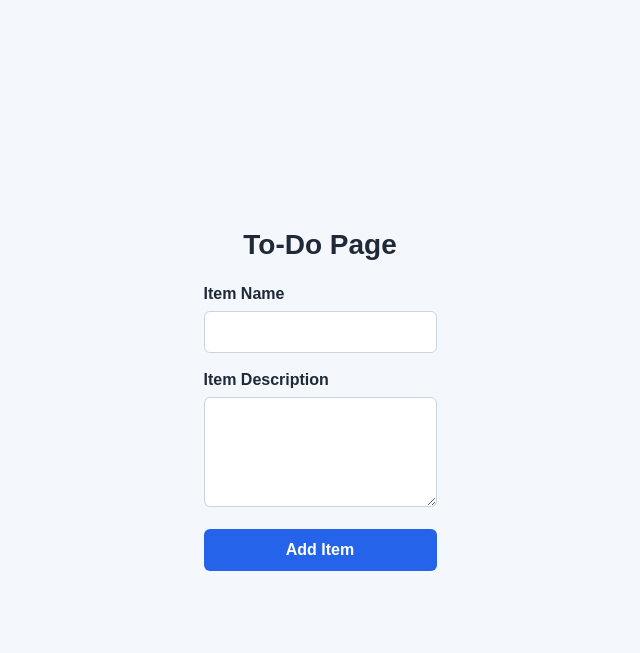
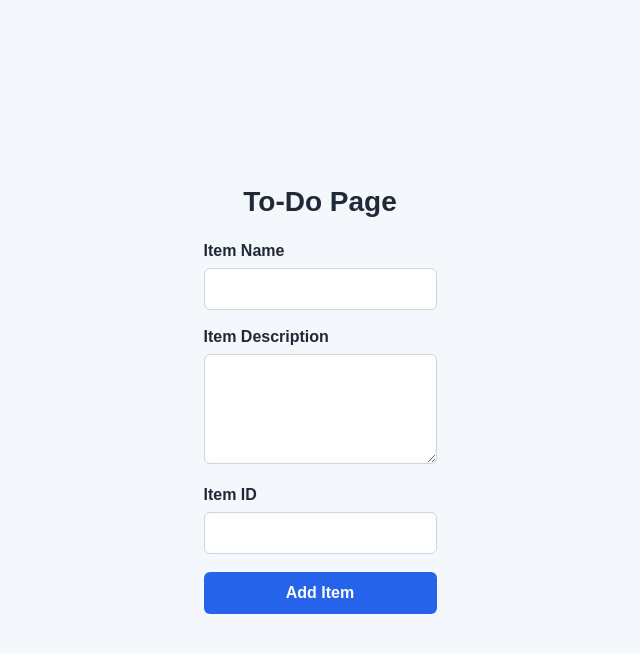
Before and after one commit to shyamprasadn/TuteDude-DevOps, a Flask app: page /todo in a window 1280 px wide. Shown: the top 653 px of the page, without its empty margins (320-960 px from the left). Run offline with Flask 3, Linux system fonts and the light colour scheme.

Commit message:
adding item id

```diff
--- a/FlaskAndMongo/templates/todo.html
+++ b/FlaskAndMongo/templates/todo.html
@@ -76,6 +76,10 @@
                     <label for="item-description">Item Description</label>
                     <textarea id="itemDescription" name="itemDescription" required></textarea>
                 </div>
+                <div class="form-group">
+                    <label for="item-id">Item ID</label>
+                    <input type="text" id="itemId" name="itemId" required>
+                </div>
                 <button type="submit">Add Item</button>
             </div>
         </form>
```
